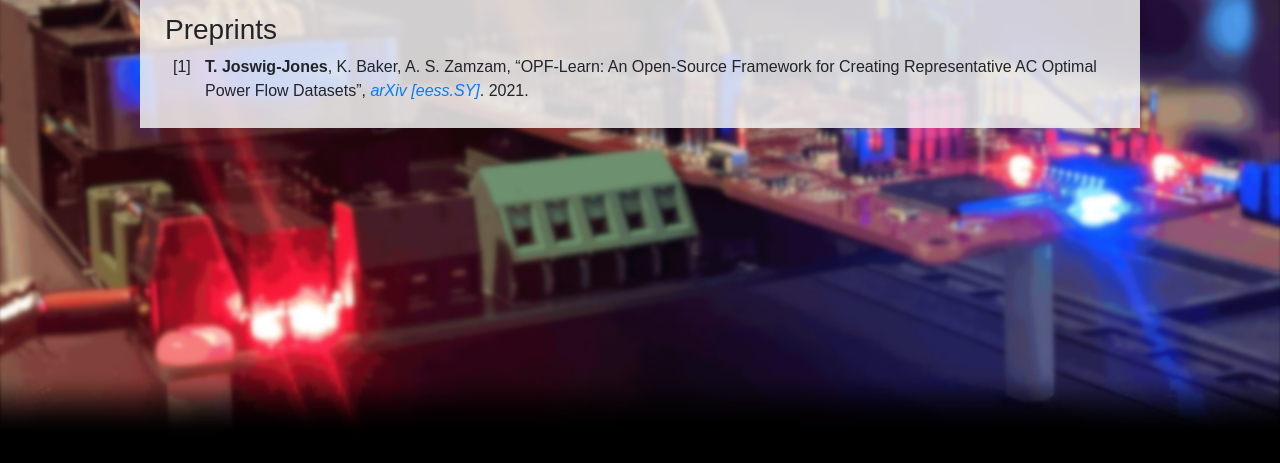
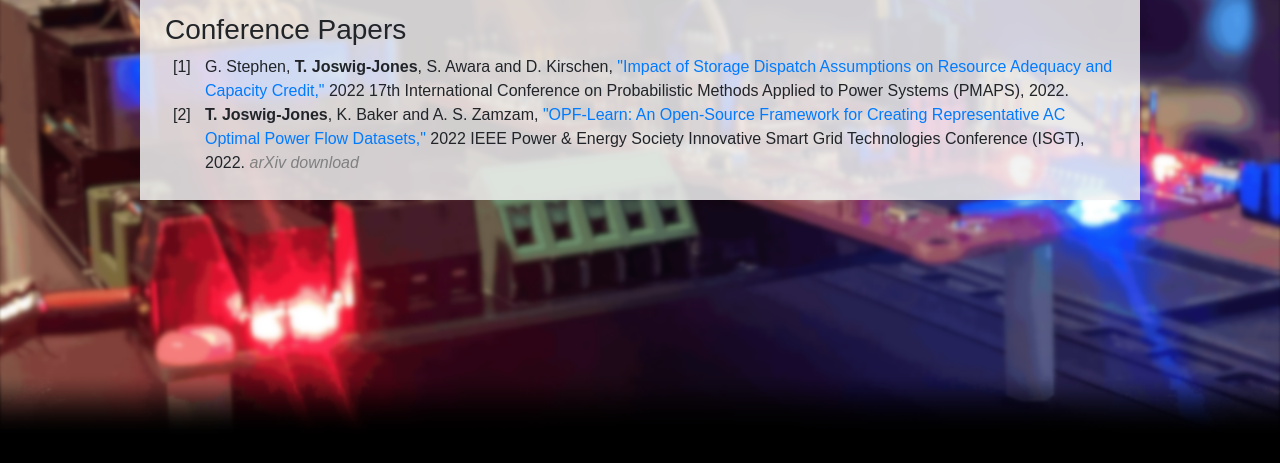
Before and after one commit to TragerJoswig-Jones/TragerJoswig-Jones.github.io, a plain HTML site: page pages/publications.html in a window 1280 px wide. Shown: the part 285-748 px from the top of the page. Drawn offline with nearby package versions, Linux system fonts and the light colour scheme; files whose address does not match are found by name.

Commit message:
Add PMAPS 2022 paper and update links

```diff
--- a/pages/publications.html
+++ b/pages/publications.html
@@ -42,21 +42,24 @@
 
 <h2>Papers</h2>
 <div class="papers">
+
 <!--
-<h3>Conference Papers</h3>
-<ol>
-<li></li>
-</ol>
--->
-<!--
-<h3>Journal Papers</h3>
--->
-
 <h3>Preprints</h3>
 <ol>
 <li><b>T. Joswig-Jones</b>, K. Baker, A. S. Zamzam, “OPF-Learn: An Open-Source Framework for Creating Representative AC Optimal Power Flow Datasets”, <i><a href="https://arxiv.org/abs/2111.01228">arXiv [eess.SY]<a></i>. 2021.</li>
 </ol>
 </div>
+-->
+
+<h3>Conference Papers</h3>
+<ol>
+<li>G. Stephen, <b>T. Joswig-Jones</b>, S. Awara and D. Kirschen, <a href="https://ieeexplore.ieee.org/document/9810584">"Impact of Storage Dispatch Assumptions on Resource Adequacy and Capacity Credit,"<a> 2022 17th International Conference on Probabilistic Methods Applied to Power Systems (PMAPS), 2022.</li>
+<li><b>T. Joswig-Jones</b>, K. Baker and A. S. Zamzam, <a href="https://ieeexplore.ieee.org/document/9817509">"OPF-Learn: An Open-Source Framework for Creating Representative AC Optimal Power Flow Datasets,"<a> 2022 IEEE Power & Energy Society Innovative Smart Grid Technologies Conference (ISGT), 2022. <i><a href="https://arxiv.org/abs/2111.01228" style="color:grey">arXiv download<a></i></li>
+</ol>
+
+<!--
+<h3>Journal Papers</h3>
+-->
 
 
 <!--<h2>Talks</h2>-->
```
